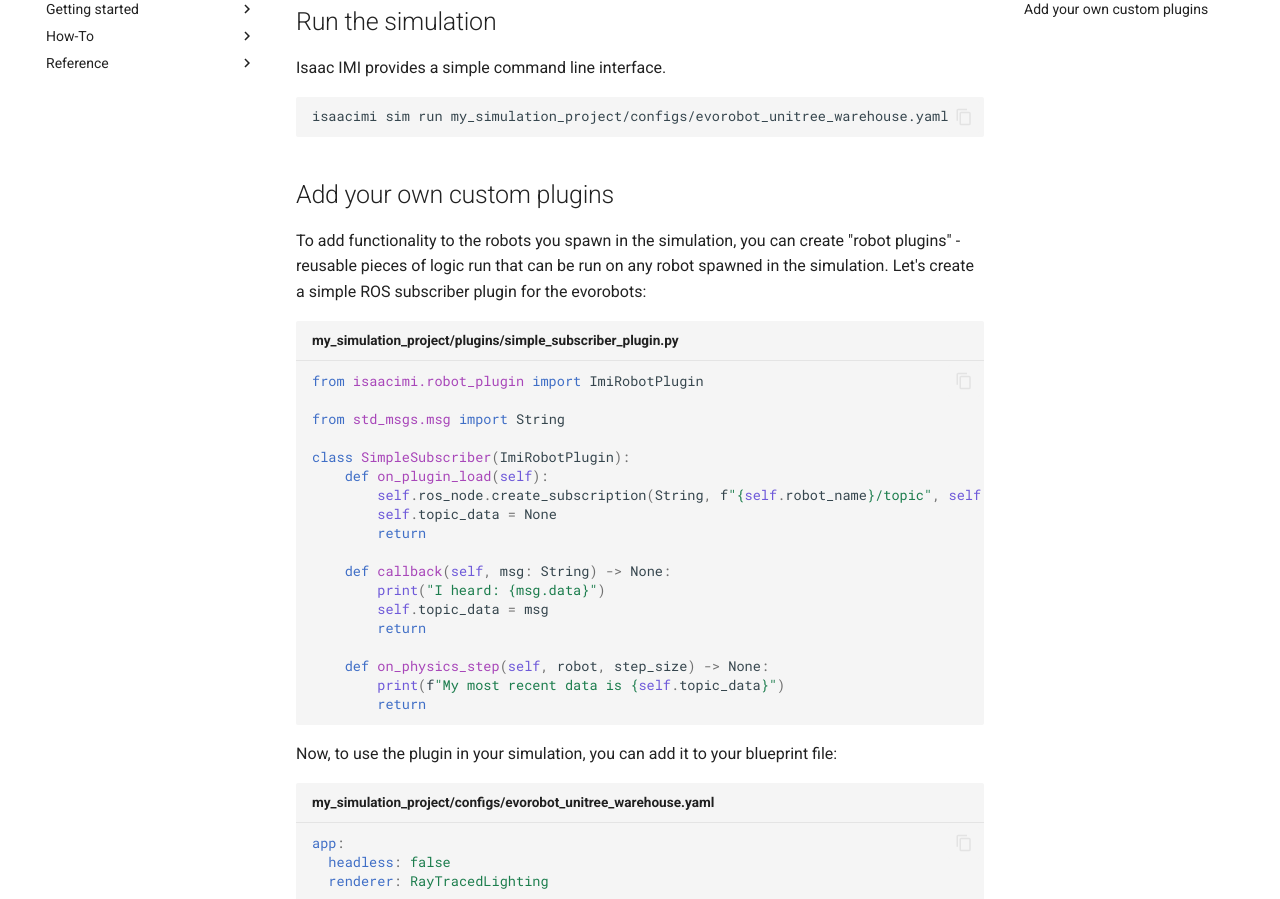
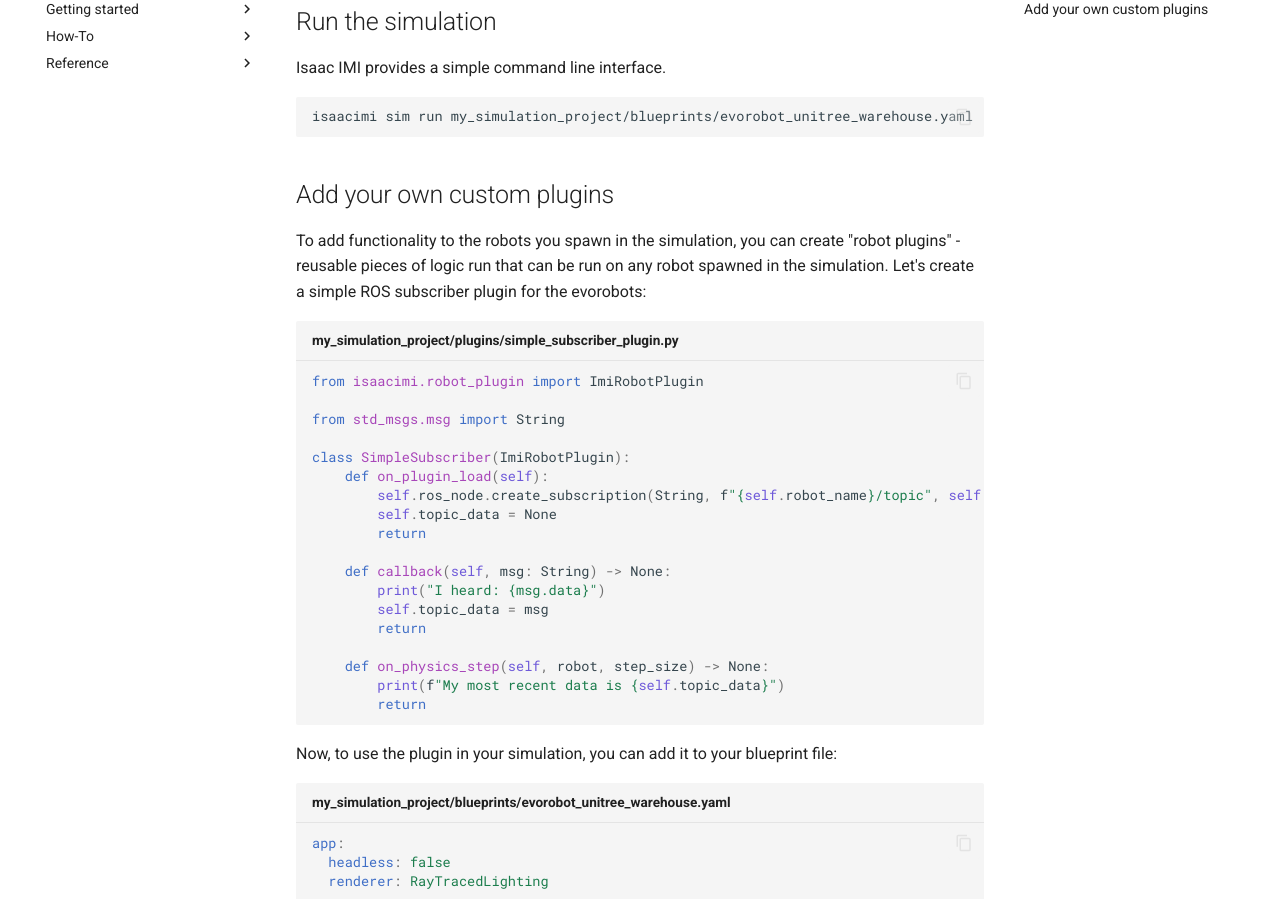
Before and after one commit to kit-dsm/isaacimi, an MkDocs documentation site: the page built from docs/docs/overview.md, in a window 1280 px wide and 1400 px high, scrolled down 911 px. Shown: the part 153-1052 px from the top of the window. Built offline with MkDocs 1.6.1 and Material for MkDocs 9.7.7, drawn with Linux system fonts in a browser that asks for light colours.

Commit message:
Fix filepath typo in the Overview section of the documentation

````diff
--- a/docs/docs/overview.md
+++ b/docs/docs/overview.md
@@ -36,7 +36,7 @@
 ## Run the simulation
 Isaac IMI provides a simple command line interface.
 ```bash
-isaacimi sim run my_simulation_project/configs/evorobot_unitree_warehouse.yaml
+isaacimi sim run my_simulation_project/blueprints/evorobot_unitree_warehouse.yaml
 ```
 
 ## Add your own custom plugins
@@ -65,7 +65,7 @@
 ```
 
 Now, to use the plugin in your simulation, you can add it to your blueprint file:
-```yaml title="my_simulation_project/configs/evorobot_unitree_warehouse.yaml" hl_lines="20 21 27 28 37 38 39 40"
+```yaml title="my_simulation_project/blueprints/evorobot_unitree_warehouse.yaml" hl_lines="20 21 27 28 37 38 39 40"
 app:
   headless: false
   renderer: RayTracedLighting
````
